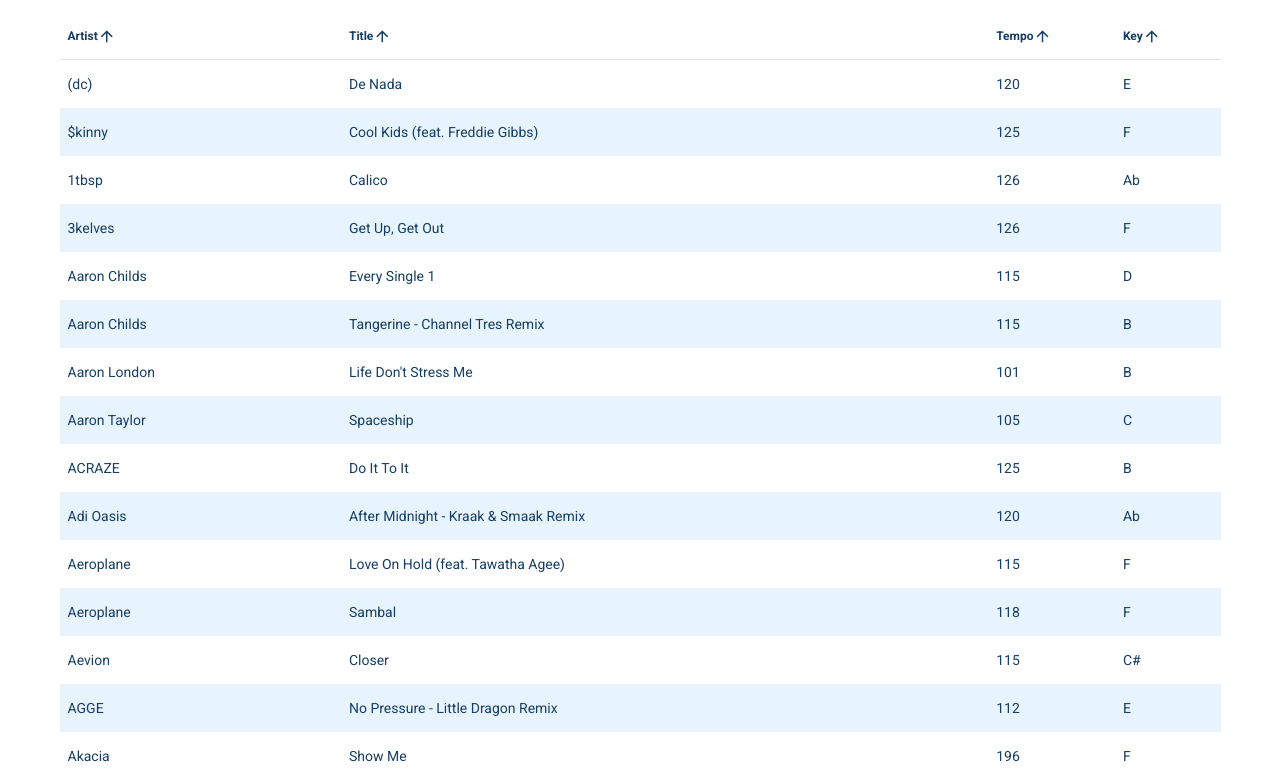
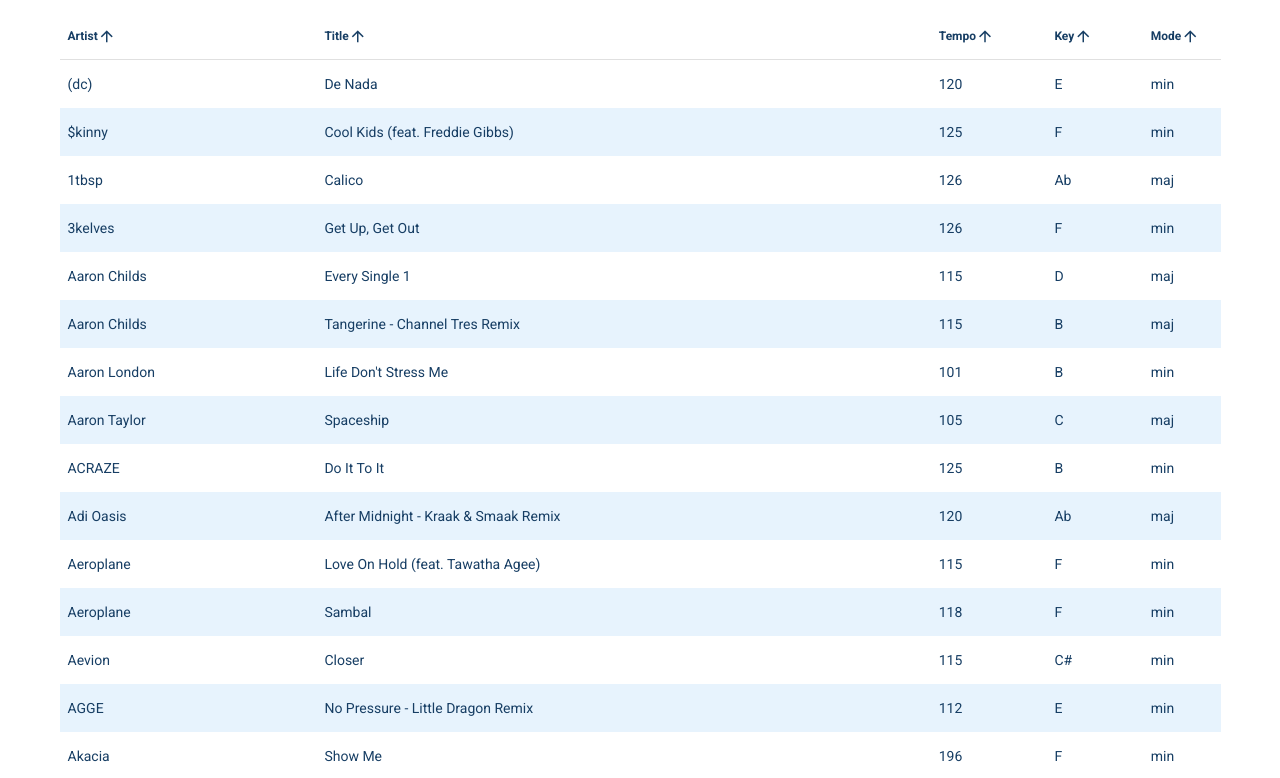
Before and after one commit to arringtonm/spotify-sort, a Vue app: page / in a window 1280 px wide. Shown: the top 778 px of the page. Built offline with nearby package versions, Linux system fonts and the light colour scheme.

Commit message:
Remove 300 items per page limit

```diff
--- a/src/components/TrackList.vue
+++ b/src/components/TrackList.vue
@@ -4,8 +4,8 @@
       id="tracklist"
       :headers="headers"
       :items="tracks"
-      :sort-by="['artist', 'title', 'tempo', 'key']"
-      :items-per-page="300"
+      :sort-by="['artist', 'title', 'tempo', 'key', 'mode']"
+      :items-per-page="1000"
       hide-default-footer
     >
     </v-data-table>
@@ -15,10 +15,16 @@
 
 <script>
   const tracklist = require('./tracks.json');
+
   export default {
     name: 'TrackList',
     methods: {
      //
+    },
+    computed: {
+        returnCamelot(track) {
+            return track
+        }
     },
     data: () => ({
       pitches: [
@@ -29,11 +35,13 @@
           text: 'Artist',
           align: 'start',
           sortable: true,
-          value: 'artist'
+          value: 'artist',
         },
         { text: 'Title', value: 'title' },
         { text: 'Tempo', value: 'tempo' },
-        { text: 'Key', value: 'key' }
+        { text: 'Key', value: 'key' },
+        { text: 'Mode', value: 'mode' }
+        // { text: 'Mode', value: 'mode' }
       ],
       tracks: tracklist
       })
```
